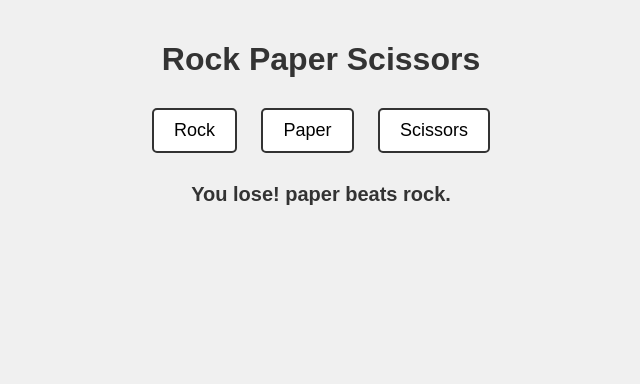
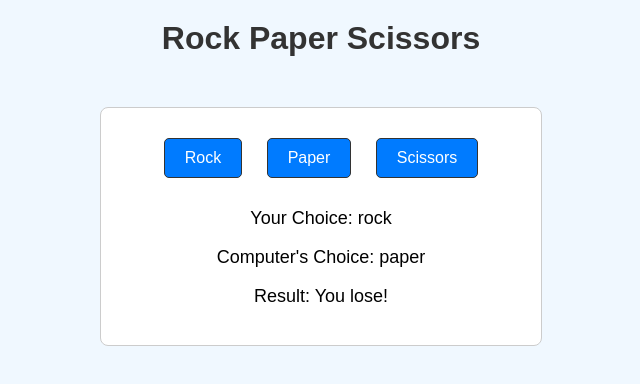
Before and after one commit to Luk3TheGoat/Yo-mama, a plain HTML site: page index.html in a window 1280 px wide. Both pictures are taken after a click on the button "Rock". Shown: the whole page, without its empty margins (319-959 px from the left). Drawn offline with Linux system fonts and the light colour scheme.

Commit message:
Update index.html

```diff
--- a/index.html
+++ b/index.html
@@ -8,64 +8,85 @@
     body {
       font-family: Arial, sans-serif;
       text-align: center;
-            background-color: #f0f0f0;
+      background-color: #f0f8ff;
+      margin: 0;
+      padding: 0;
+    }
+
+    h1 {
+      margin-top: 20px;
       color: #333;
-            margin: 0;
+    }
+
+    .game-container {
+      margin: 50px auto;
       padding: 20px;
-        }
-        h1 {
-            margin-bottom: 20px;
-        }
-        .choices {
-            margin: 20px 0;
-        }
-        .choices button {
-            font-size: 18px;
-            padding: 10px 20px;
-            margin: 10px;
-            cursor: pointer;
-            border: 2px solid #333;
-            border-radius: 5px;
+      border: 1px solid #ccc;
+      border-radius: 8px;
+      max-width: 400px;
       background-color: #fff;
     }
+
+    .choices button {
+      margin: 10px;
+      padding: 10px 20px;
+      font-size: 16px;
+      border: 1px solid #333;
+      border-radius: 5px;
+      background-color: #007bff;
+      color: #fff;
+      cursor: pointer;
+    }
+
     .choices button:hover {
-            background-color: #ddd;
+      background-color: #0056b3;
     }
-        #result {
+
+    .result {
       margin-top: 20px;
-            font-size: 20px;
-            font-weight: bold;
+      font-size: 18px;
     }
   </style>
 </head>
 <body>
   <h1>Rock Paper Scissors</h1>
+  <div class="game-container">
     <div class="choices">
       <button onclick="playGame('rock')">Rock</button>
       <button onclick="playGame('paper')">Paper</button>
       <button onclick="playGame('scissors')">Scissors</button>
     </div>
-    <div id="result"></div>
-
+    <div class="result">
+      <p id="user-choice">Your Choice: </p>
+      <p id="computer-choice">Computer's Choice: </p>
+      <p id="winner">Result: </p>
+    </div>
+  </div>
   <script>
-        function playGame(playerChoice) {
+    function playGame(userChoice) {
       const choices = ['rock', 'paper', 'scissors'];
       const computerChoice = choices[Math.floor(Math.random() * choices.length)];
+
+      // Display user and computer choices
+      document.getElementById('user-choice').innerText = `Your Choice: ${userChoice}`;
+      document.getElementById('computer-choice').innerText = `Computer's Choice: ${computerChoice}`;
+
+      // Determine the winner
       let result = '';
-
-            if (playerChoice === computerChoice) {
-                result = `It's a tie! Both chose ${playerChoice}.`;
+      if (userChoice === computerChoice) {
+        result = 'It\'s a tie!';
       } else if (
-                (playerChoice === 'rock' && computerChoice === 'scissors') ||
-                (playerChoice === 'paper' && computerChoice === 'rock') ||
-                (playerChoice === 'scissors' && computerChoice === 'paper')
+        (userChoice === 'rock' && computerChoice === 'scissors') ||
+        (userChoice === 'paper' && computerChoice === 'rock') ||
+        (userChoice === 'scissors' && computerChoice === 'paper')
       ) {
-                result = `You win! ${playerChoice} beats ${computerChoice}.`;
+        result = 'You win!';
       } else {
-                result = `You lose! ${computerChoice} beats ${playerChoice}.`;
+        result = 'You lose!';
       }
 
-            document.getElementById('result').textContent = result;
+      // Display the result
+      document.getElementById('winner').innerText = `Result: ${result}`;
     }
   </script>
 </body>
```
Lines whose indentation alone changed are shown as unchanged.
